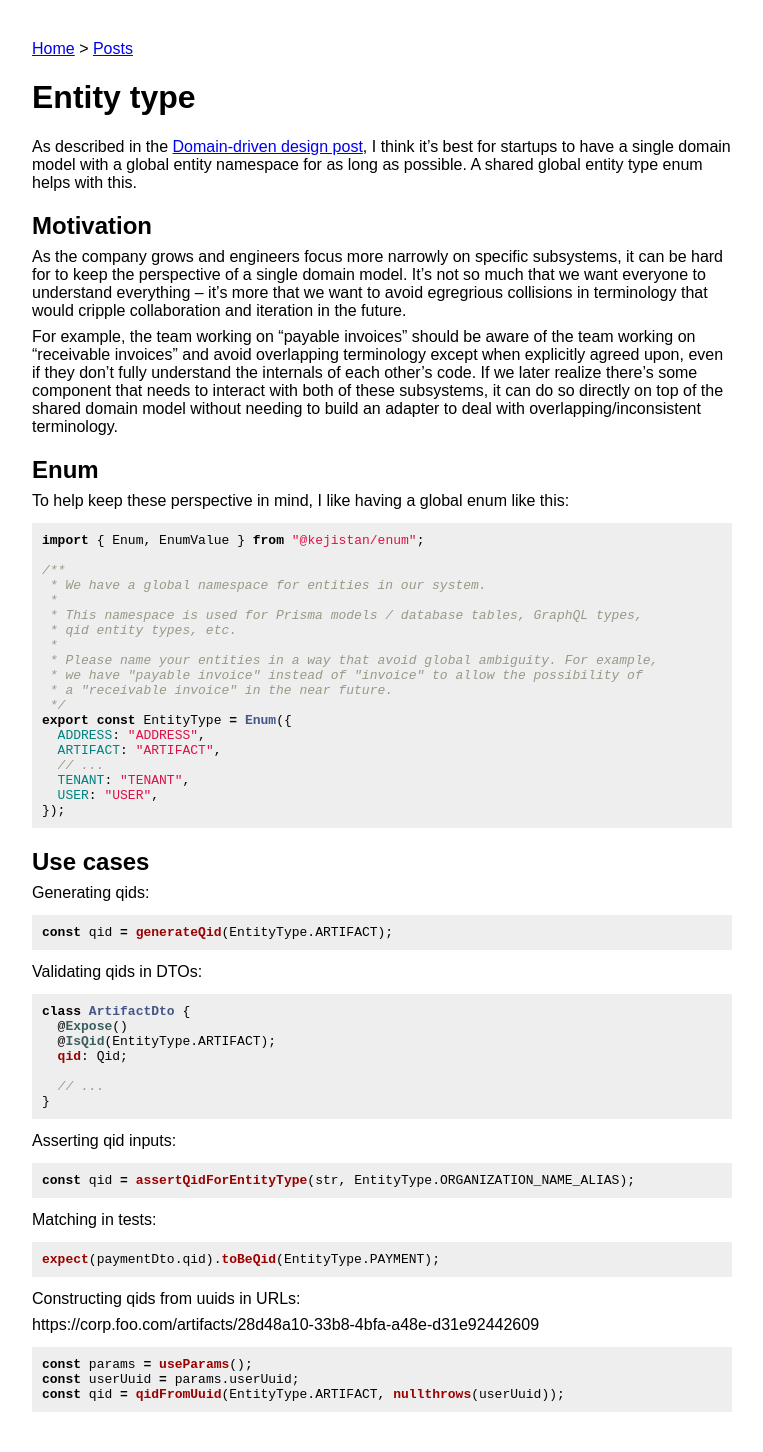
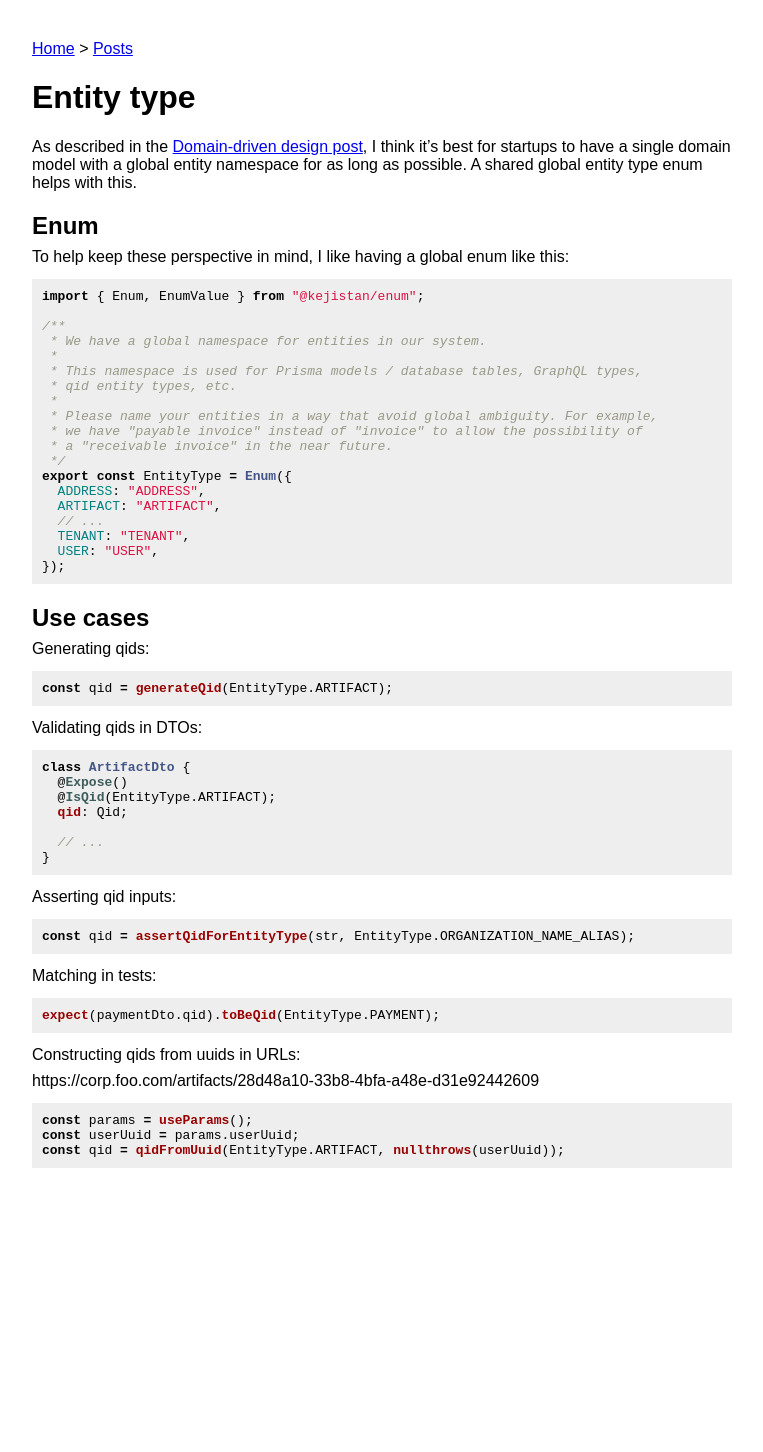
Before and after one commit to maxh/maxheinritz.com, a Jekyll site: the page built from _posts/2022-08-13-entity-type.md, in a window 1280 px wide. Shown: the whole page, without its empty margins (108-871 px from the left). Built offline with Jekyll 4.4.1, drawn with Linux system fonts in a browser that asks for light colours; after the commit the page ends 1208 px from its top, so only the background shows below that.

Commit message:
entity type

```diff
--- a/_posts/2022-08-13-entity-type.md
+++ b/_posts/2022-08-13-entity-type.md
@@ -5,12 +5,6 @@ tags: ["software patterns"]
 ---
 
 As described in the [Domain-driven design post](https://maxheinritz.com/posts/domain-driven-design.html), I think it's best for startups to have a single domain model with a global entity namespace for as long as possible. A shared global entity type enum helps with this.
-
-## Motivation
-
-As the company grows and engineers focus more narrowly on specific subsystems, it can be hard for to keep the perspective of a single domain model. It's not so much that we want everyone to understand everything -- it's more that we want to avoid egregrious collisions in terminology that would cripple collaboration and iteration in the future.
-
-For example, the team working on "payable invoices" should be aware of the team working on "receivable invoices" and avoid overlapping terminology except when explicitly agreed upon, even if they don't fully understand the internals of each other's code. If we later realize there's some component that needs to interact with both of these subsystems, it can do so directly on top of the shared domain model without needing to build an adapter to deal with overlapping/inconsistent terminology.
 
 ## Enum
 
```
